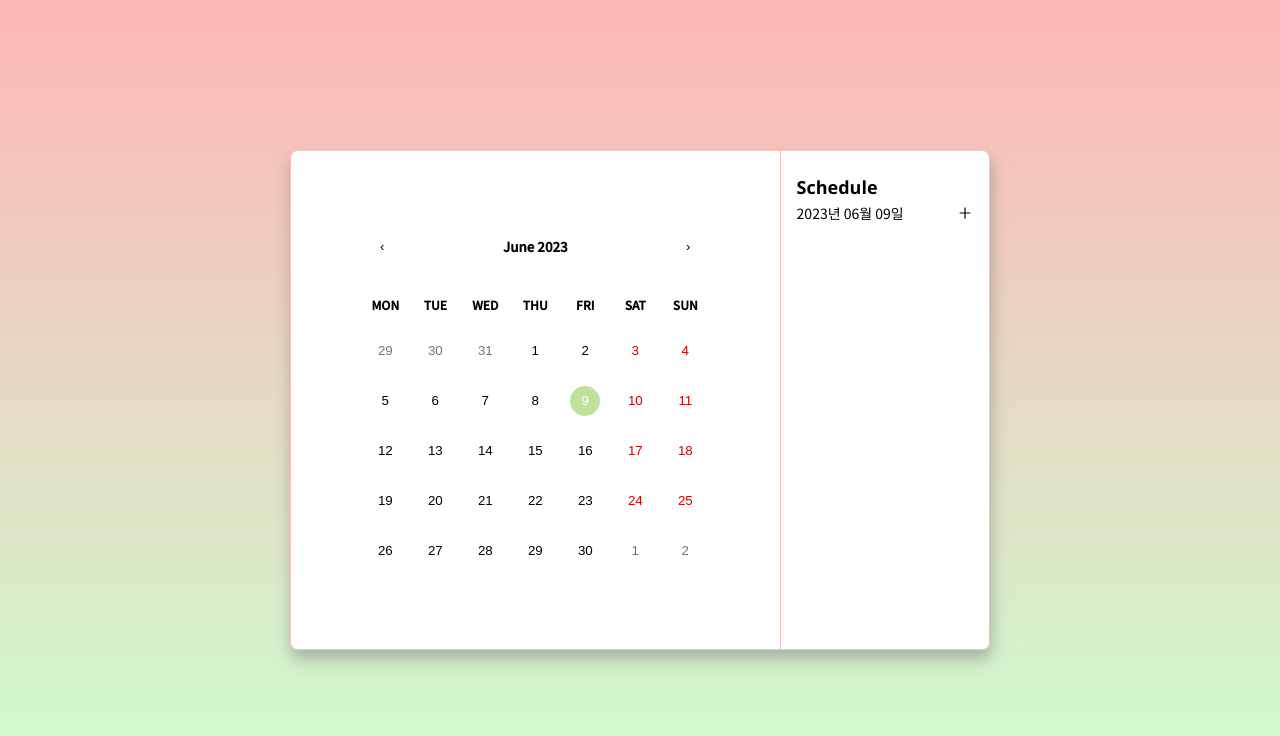
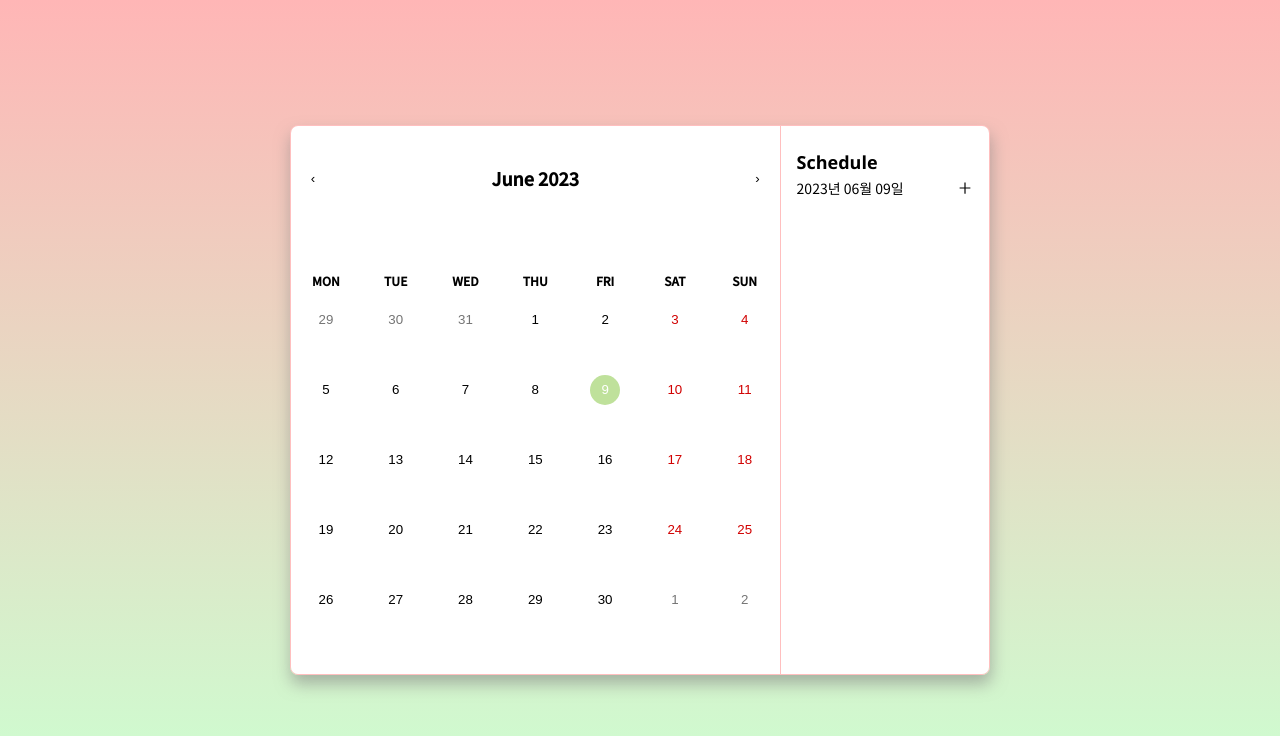
Before and after one commit to zz1qwop/calendar, a React (Create React App) app: page / in a window 1280 px wide. Shown: the top 736 px of the page. Built offline with nearby package versions, Linux system fonts and the light colour scheme.

Commit message:
Feat: 캘린더에 일정 표시

```diff
--- a/src/Components/CalendarBox.css
+++ b/src/Components/CalendarBox.css
@@ -7,10 +7,35 @@
 }
 
 .react-calendar {
-  background-color: var(--color-white);
   border: none;
+  width: 100%;
+  height: 100%;
+  display: flex;
+  flex-direction: column;
+  justify-content: space-around;
 }
 
+.react-calendar__navigation {
+  margin-top: 8px;
+}
+
+.react-calendar__tile {
+  position: relative;
+  height: 70px;
+  border: 1px solid var(--color-light-pink);
+  padding-top: 0;
+  padding-bottom: 0;
+
+  display: flex;
+  align-items: flex-end;
+}
+
+.react-calendar__month-view__days__day abbr {
+  position: absolute;
+  top: 25%;
+  left: 50%;
+  transform: translate(-50%, -50%);
+}
 abbr {
   display: inline-block;
   width: 30px;
@@ -22,6 +47,7 @@ abbr {
 .react-calendar__navigation__label > span {
   font-family: 'Noto Sans KR', sans-serif;
   font-weight: var(--weight-bold);
+  font-size: var(--font-regular);
 }
 /* 요일 */
 .react-calendar__month-view__weekdays abbr {
@@ -63,3 +89,14 @@ abbr {
 .react-calendar__tile--now:enabled:focus {
   color: var(--color-white);
 }
+
+.scheduleBox {
+  width: 100%;
+  padding-left: 4px;
+  padding-right: 4px;
+}
+.scheduleBox div {
+  border-radius: 4px;
+  font-size: var(--font-micro);
+  color: var(--color-white);
+}
--- a/src/Components/CalendarBox.jsx
+++ b/src/Components/CalendarBox.jsx
@@ -1,18 +1,52 @@
 import Calendar from 'react-calendar';
 import 'react-calendar/dist/Calendar.css';
 import './CalendarBox.css';
+import moment from 'moment';
 
-export default function CalendarBox({ date, handleDate }) {
+export default function CalendarBox({
+  date: selectedDate,
+  handleDate,
+  schedule,
+}) {
+  const show = ({ date, view }) => {
+    if (view === 'month') {
+      const month = date.getMonth() + '월';
+      let html = [];
+      const scheduleList = Object.keys(schedule).includes(
+        `${date.getMonth()}월`
+      )
+        ? schedule[month].filter(
+            (todo) => todo.date === moment(date).format('YYYY년 MM월 DD일')
+          )
+        : [];
+      for (let i = 0; i < scheduleList.length; i++) {
+        if (i === 2) break;
+        const selectedColor =
+          scheduleList[i].color === 'pink'
+            ? '#ff8f8f'
+            : scheduleList[i].color === 'yellow'
+            ? '#fbde7e'
+            : '#bfe19b';
+        html.push(
+          <div key={i} style={{ backgroundColor: selectedColor }}>
+            {scheduleList[i].title}
+          </div>
+        );
+      }
+      return <div className="scheduleBox">{html}</div>;
+    }
+  };
   return (
     <div className="container">
       <Calendar
         onChange={handleDate}
-        value={date}
+        value={selectedDate}
         formatDay={(locale, date) =>
           date.toLocaleString('en', { day: 'numeric' })
         }
         next2Label={null}
         prev2Label={null}
+        tileContent={show}
       />
     </div>
   );
--- a/src/Components/TodoItem.jsx
+++ b/src/Components/TodoItem.jsx
@@ -7,7 +7,7 @@ export default function TodoItem({ todo }) {
     todo.color === 'pink'
       ? '#ff8f8f'
       : todo.color === 'yellow'
-      ? '#ffeda5'
+      ? '#fbde7e'
       : '#bfe19b';
   return (
     <div className={styles.todoBox}>
--- a/src/Pages/MyCalendarPage.jsx
+++ b/src/Pages/MyCalendarPage.jsx
@@ -18,7 +18,7 @@ export default function MyCalendarPage() {
 
   return (
     <div className={styles.box}>
-      <CalendarBox date={date} handleDate={setDate} />
+      <CalendarBox date={date} handleDate={setDate} schedule={schedule} />
       <Schedule date={date} handleDate={setDate} openModal={openModal} schedule={schedule} />
       <TodoAddModal
         open={modal}
--- a/src/Pages/MyCalendarPage.module.css
+++ b/src/Pages/MyCalendarPage.module.css
@@ -3,7 +3,7 @@
   border-radius: 8px;
   overflow: hidden;
   width: 700px;
-  height: 500px;
+  height: 550px;
   justify-content: center;
   align-items: ceneter;
   border: 1px solid var(--color-light-pink);
--- a/src/index.css
+++ b/src/index.css
@@ -1,7 +1,7 @@
 :root {
   --color-light-pink: #ffbfbf;
   --color-pink: #ff8f8f;
-  --color-yellow: #ffeda5;
+  --color-yellow: #fbde7e;
   --color-green: #bfe19b;
   --color-white: #ffffff;
   --color-light-gray: #f3f3f3;
```
